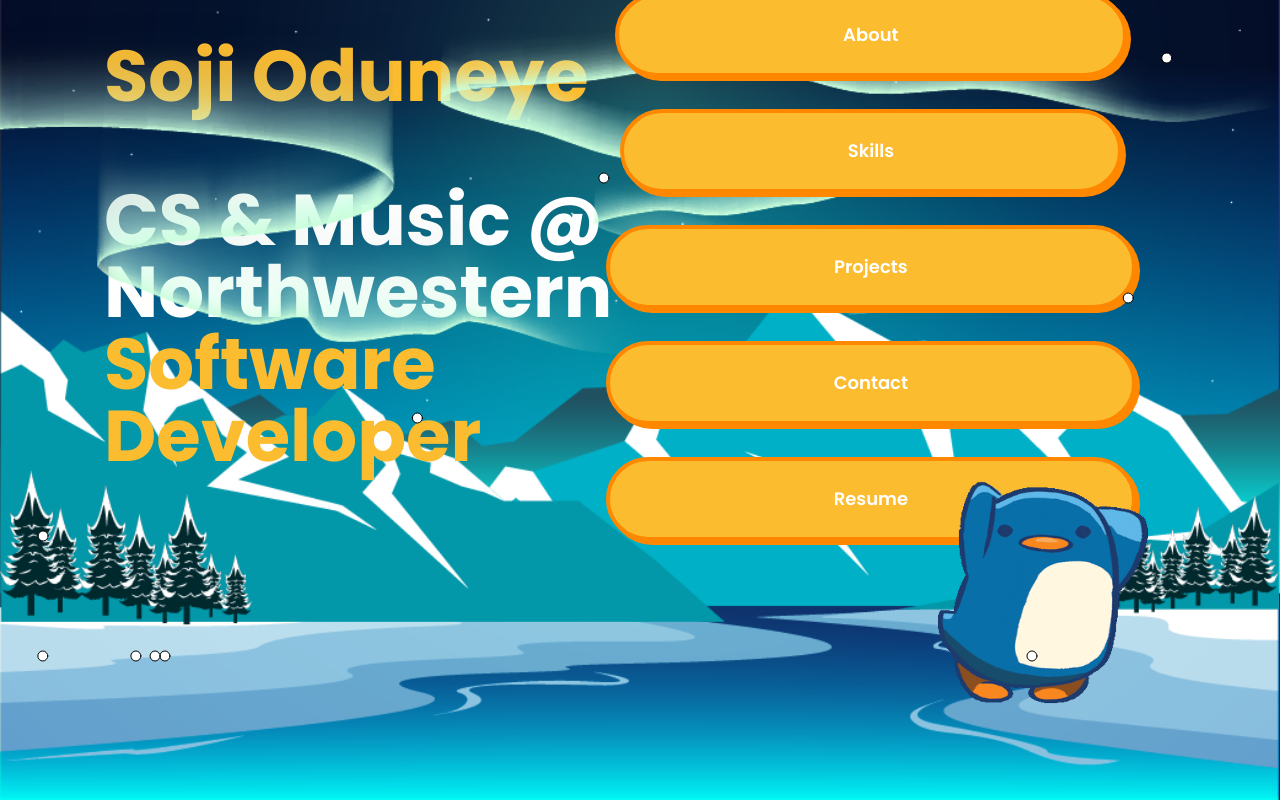
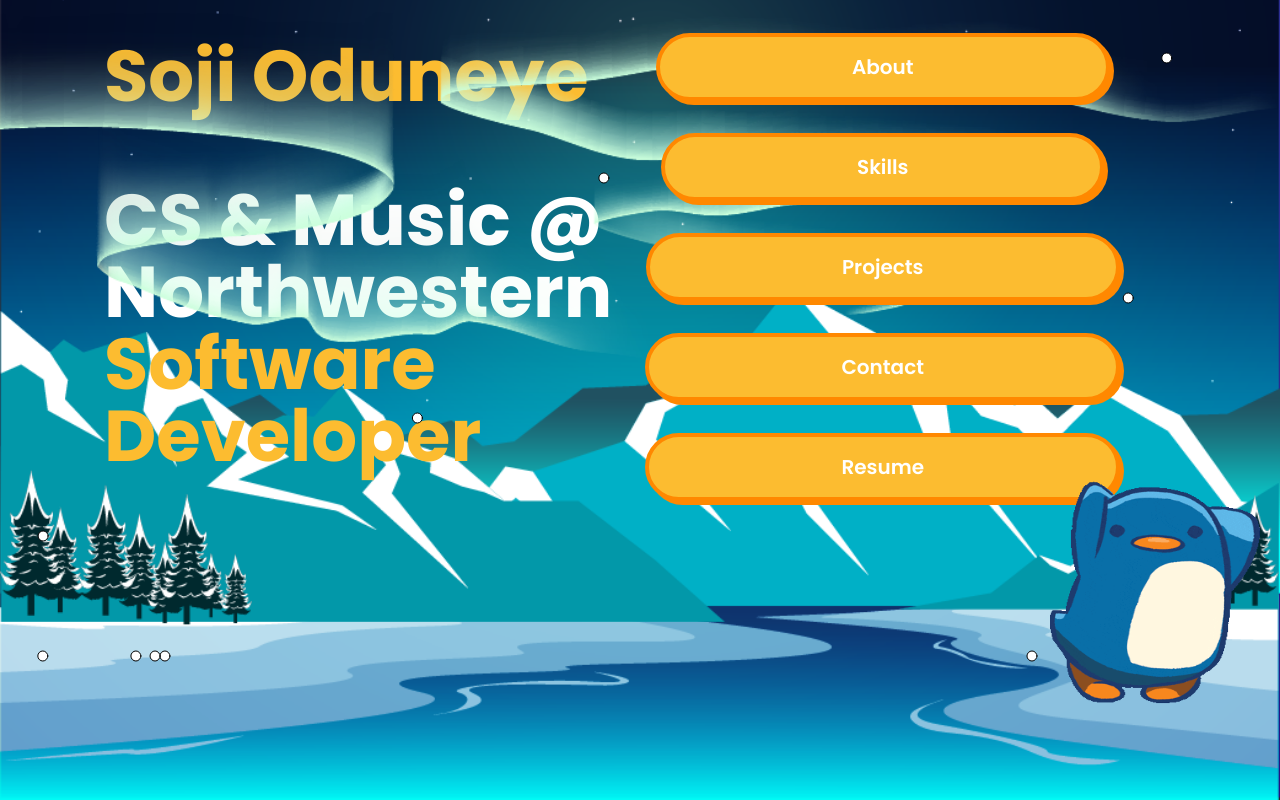
Before and after one commit to soj-i/portfolio, a Next.js app: page / in a window 1280 px wide. Built offline with nearby package versions, Linux system fonts and the light colour scheme.

Commit message:
moved penguin again

```diff
--- a/src/app/contact-me/page.tsx
+++ b/src/app/contact-me/page.tsx
@@ -52,11 +52,13 @@
       </div>
 
       {/* "Thanks for visiting!" Text positioned at the bottom-right of this section */}
-      <div className="relative">
-        <p className="text-gray-400 text-lg absolute right-32 bottom-2">
-          Thanks for visiting : ]
-        </p>
-      </div>
+      <div className="relative h-32">
+      <p className="text-gray-400 text-lg absolute right-4 bottom-2">
+        Thanks for visiting : ]
+      </p>
+    </div>
+
+
     </div>
   );
 }
--- a/src/app/hero/page.tsx
+++ b/src/app/hero/page.tsx
@@ -28,6 +28,8 @@
           <br />
           <br />
           <span className="text-white">{data.role}</span>
+          <br/>
+          <span className="text-white">{data.university}</span>
           <span className="text-white">
             <br />
             <DynamicText />
@@ -45,31 +47,31 @@
       ></div>
 
       {/* Button Container */}
-      <div className="absolute top-1/3 right-36 transform -translate-y-1/2 flex flex-col space-y-8 z-30 items-center text-center md:right-20 lg:right-36">
+          <div className="absolute top-1/3 right-0 transform -translate-y-1/2 flex flex-col space-y-8 z-30 items-center text-center px-4 md:right-20 lg:right-36">
       <a
         href="#about"
-          className="py-6 px-24 md:px-32 lg:px-56 rounded-full bg-[#fcbc30] text-white font-semibold text-lg text-center transition-transform transform hover:scale-110 shadow-lg border-4 border-[#ff8800] hover:bg-[#ff8800] hover:border-[#fcbc30] hover:shadow-xl"
+        className="py-4 px-20 md:px-28 lg:px-48 rounded-full bg-[#fcbc30] text-white font-semibold text-sm md:text-lg lg:text-xl text-center transition-transform transform hover:scale-110 shadow-lg border-4 border-[#ff8800] hover:bg-[#ff8800] hover:border-[#fcbc30] hover:shadow-xl"
         style={{ boxShadow: '4px 4px 0px #ff8800' }}
       >
         About
       </a>
       <a
         href="#skills"
-          className="py-6 px-24 md:px-32 lg:px-56 rounded-full bg-[#fcbc30] text-white font-semibold text-lg text-center transition-transform transform hover:scale-110 shadow-lg border-4 border-[#ff8800] hover:bg-[#ff8800] hover:border-[#fcbc30] hover:shadow-xl"
+        className="py-4 px-20 md:px-28 lg:px-48 rounded-full bg-[#fcbc30] text-white font-semibold text-sm md:text-lg lg:text-xl text-center transition-transform transform hover:scale-110 shadow-lg border-4 border-[#ff8800] hover:bg-[#ff8800] hover:border-[#fcbc30] hover:shadow-xl"
         style={{ boxShadow: '4px 4px 0px #ff8800' }}
       >
         Skills
       </a>
       <a
         href="#projects"
-          className="py-6 px-24 md:px-32 lg:px-56 rounded-full bg-[#fcbc30] text-white font-semibold text-lg text-center transition-transform transform hover:scale-110 shadow-lg border-4 border-[#ff8800] hover:bg-[#ff8800] hover:border-[#fcbc30] hover:shadow-xl"
+        className="py-4 px-20 md:px-28 lg:px-48 rounded-full bg-[#fcbc30] text-white font-semibold text-sm md:text-lg lg:text-xl text-center transition-transform transform hover:scale-110 shadow-lg border-4 border-[#ff8800] hover:bg-[#ff8800] hover:border-[#fcbc30] hover:shadow-xl"
         style={{ boxShadow: '4px 4px 0px #ff8800' }}
       >
         Projects
       </a>
       <a
         href="#contact-me"
-          className="py-6 px-24 md:px-32 lg:px-56 rounded-full bg-[#fcbc30] text-white font-semibold text-lg text-center transition-transform transform hover:scale-110 shadow-lg border-4 border-[#ff8800] hover:bg-[#ff8800] hover:border-[#fcbc30] hover:shadow-xl"
+        className="py-4 px-20 md:px-28 lg:px-48 rounded-full bg-[#fcbc30] text-white font-semibold text-sm md:text-lg lg:text-xl text-center transition-transform transform hover:scale-110 shadow-lg border-4 border-[#ff8800] hover:bg-[#ff8800] hover:border-[#fcbc30] hover:shadow-xl"
         style={{ boxShadow: '4px 4px 0px #ff8800' }}
       >
         Contact
@@ -77,7 +79,7 @@
       <a
         href="/images/Oduneye-Olusoji-June2025.pdf"
         target="_blank"
-          className="py-6 px-24 md:px-32 lg:px-56 rounded-full bg-[#fcbc30] text-white font-semibold text-lg text-center transition-transform transform hover:scale-110 shadow-lg border-4 border-[#ff8800] hover:bg-[#ff8800] hover:border-[#fcbc30] hover:shadow-xl"
+        className="py-4 px-20 md:px-28 lg:px-48 rounded-full bg-[#fcbc30] text-white font-semibold text-sm md:text-lg lg:text-xl text-center transition-transform transform hover:scale-110 shadow-lg border-4 border-[#ff8800] hover:bg-[#ff8800] hover:border-[#fcbc30] hover:shadow-xl"
         style={{ boxShadow: '4px 4px 0px #ff8800' }}
       >
         Resume
@@ -87,7 +89,8 @@
 
 
 
-      <div className="absolute z-40 bottom-20 right-1/2 transform translate-x-1/2 md:right-20 lg:right-40 xl:right-60">
+
+    <div className="absolute z-40 bottom-20 right-0 md:right-30 lg:right-30 xl:right-50">
       <Image
         src="/images/giphy.gif"
         alt="Animated sprite"
@@ -98,6 +101,8 @@
     </div>
 
 
+
+
       {/* Snowfall Effect (Top Layer) */}
       <div className="absolute inset-0 z-40 pointer-events-none">
         <Snowfall />
--- a/src/data.json
+++ b/src/data.json
@@ -1,8 +1,8 @@
 {
     "name": "Soji Oduneye",
-    "role": "CS & Music @ Northwestern",
+    "role": "CS & Music @",
+    "university": "Northwestern",
     "bio": "Hi, I’m Soji, a creative engineer passionate about crafting experiences that bring joy, learning, and growth. As a double major in Computer Science and Music at Northwestern University, I thrive at the intersection of technology and art. Whether I’m building software, composing music, or blending the two, my goal is to design meaningful moments for others. From innovative tech solutions to immersive soundscapes, I strive to make the world a more engaging and inspiring place. ",
-    "university": "Northwestern University",
     "age" : 21,
     "location": "Evanston, IL",
     "phone": "219-306-6911",
```
Lines whose indentation alone changed are shown as unchanged.
